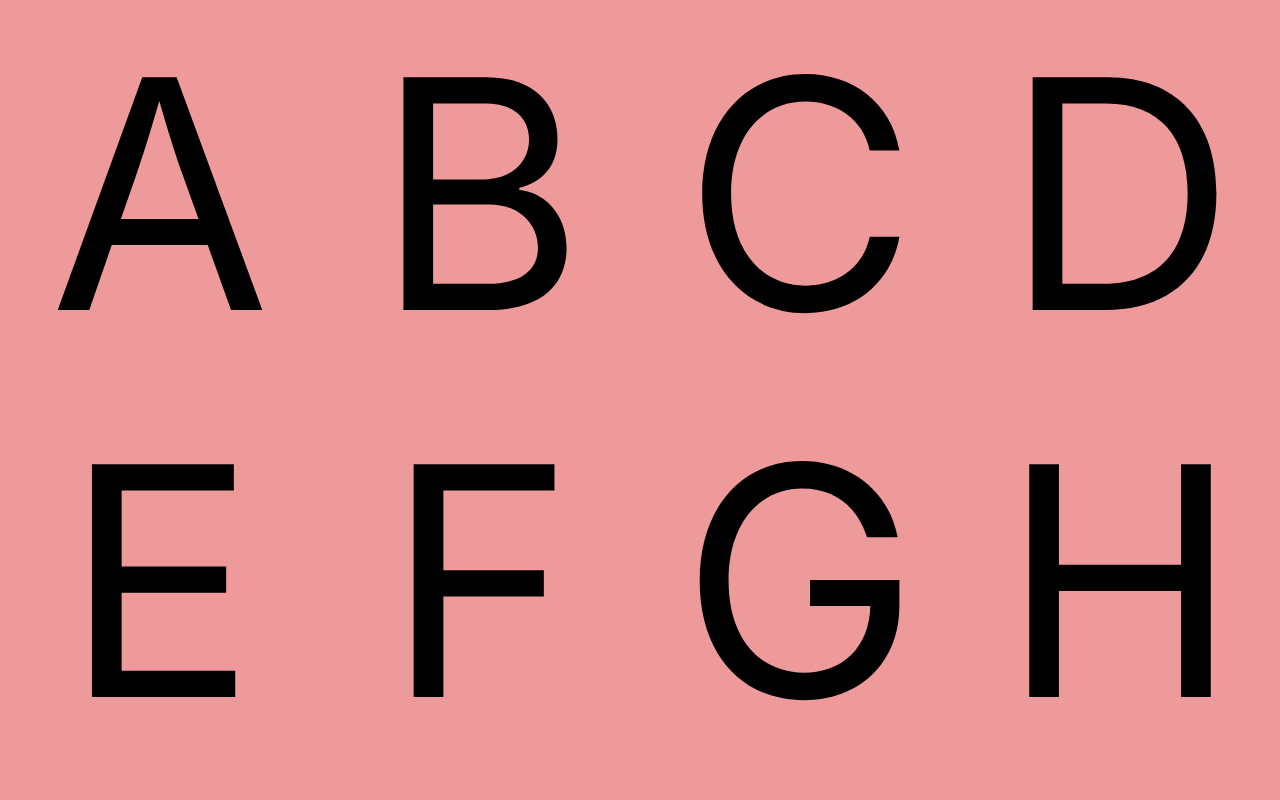
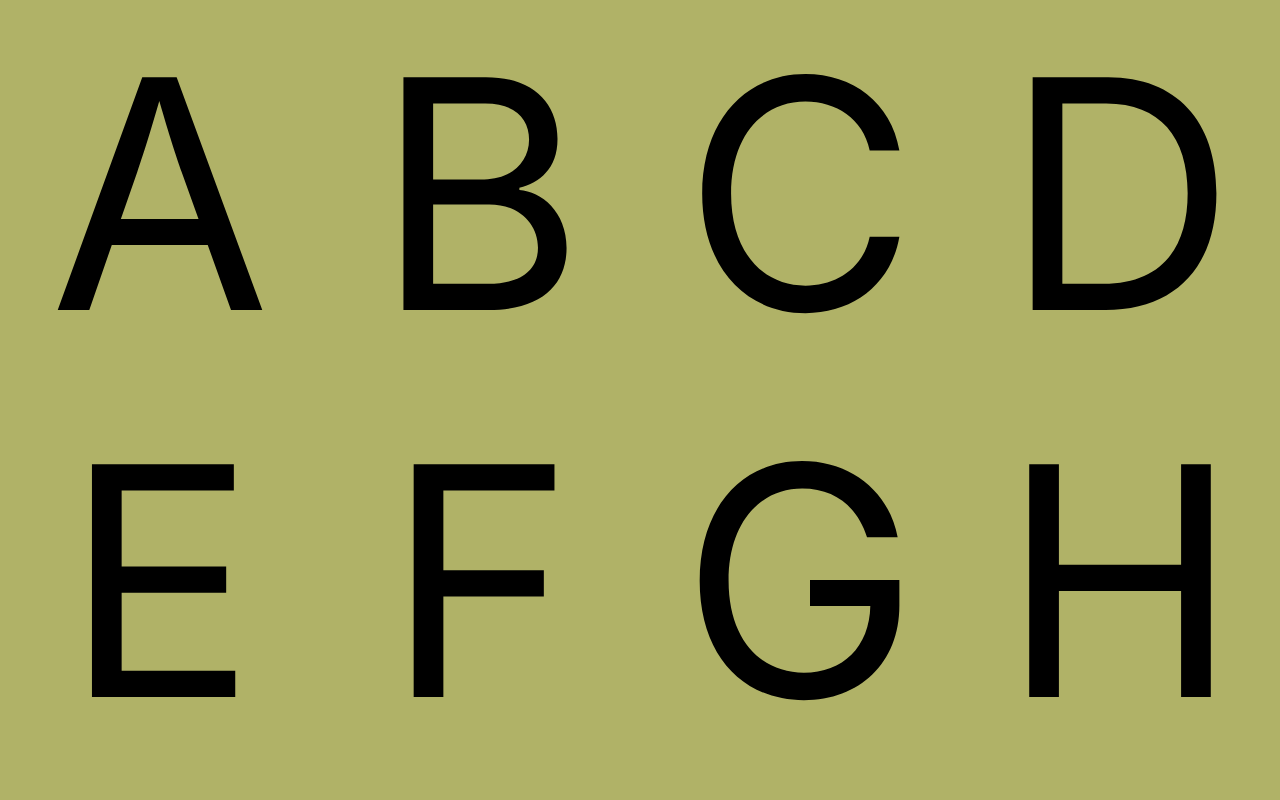
Before and after one commit to tchssk/character-viewer, a React (Create React App) app: page / in a window 1280 px wide. Shown: the top 800 px of the page. Built offline with nearby package versions, Linux system fonts and the light colour scheme.

Commit message:
Move background-color to root

```diff
--- a/src/index.css
+++ b/src/index.css
@@ -13,10 +13,6 @@ html {
 }
 
 body {
-  animation: huerotate 30s linear infinite;
-  background-color: #ef9a9a
-    /* From Material UI color palette */
-  ;
   font-family: -apple-system, BlinkMacSystemFont, 'Segoe UI', 'Roboto', 'Oxygen',
     'Ubuntu', 'Cantarell', 'Fira Sans', 'Droid Sans', 'Helvetica Neue',
     sans-serif;
@@ -33,6 +29,10 @@ code {
 }
 
 div#root {
+  animation: huerotate 30s linear infinite;
+  background-color: #ef9a9a
+    /* From Material UI color palette */
+  ;
   height: 100%;
   margin: auto;
   min-height: 100%;
```
